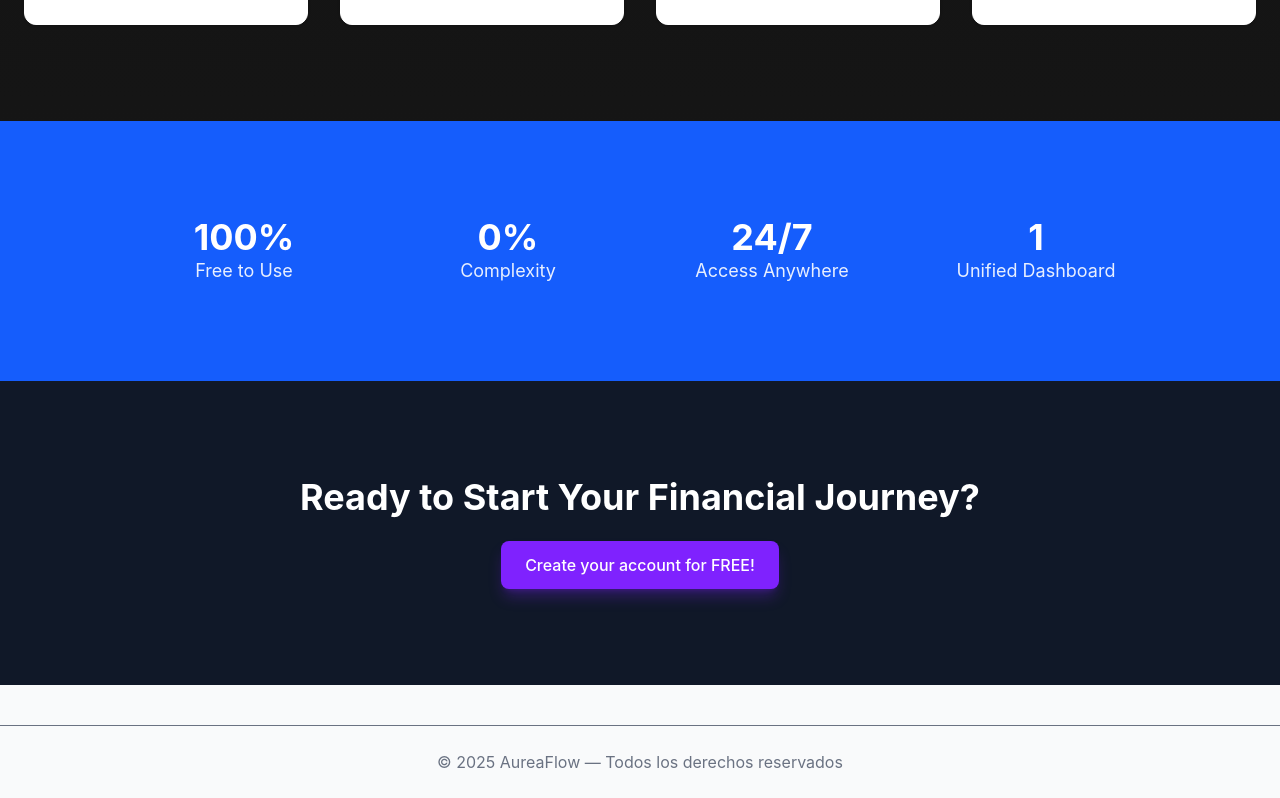
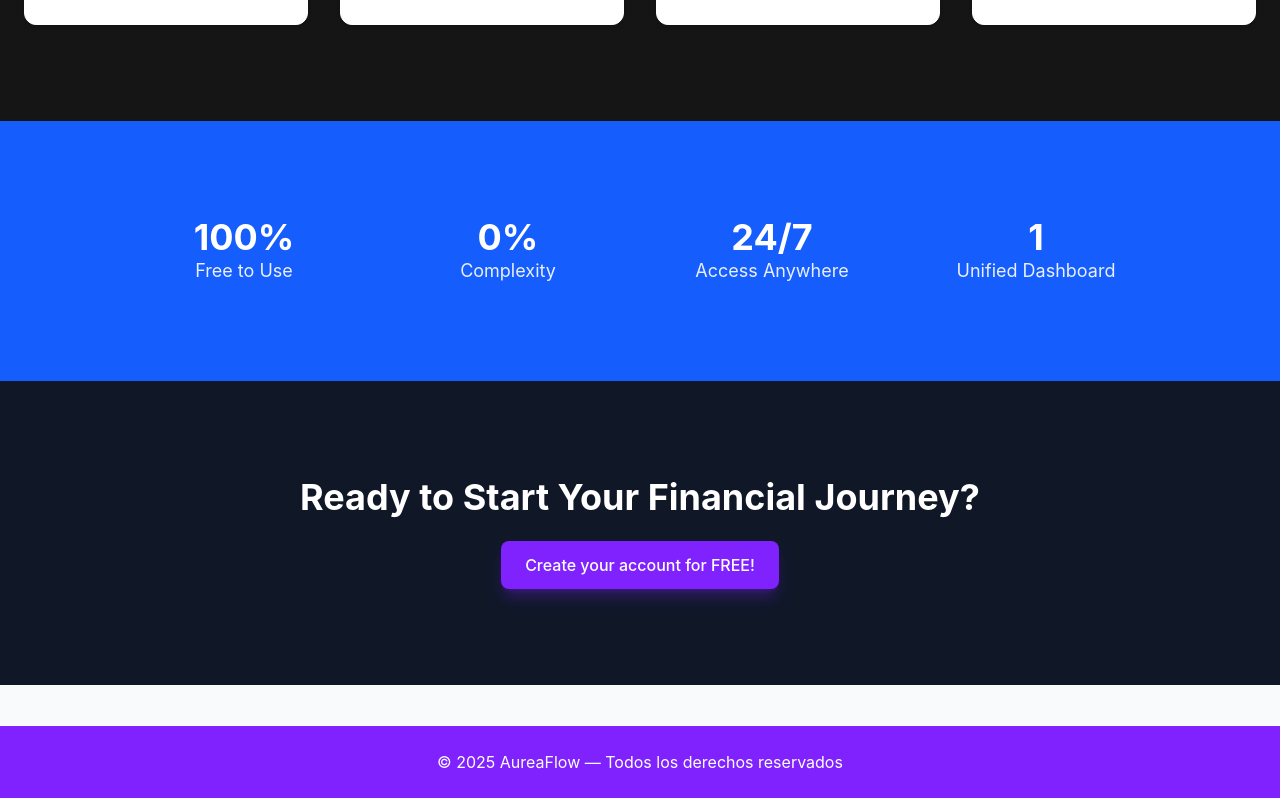
Before and after one commit to Guillo343/AureaFlow, a React (Vite) app in the folder aureaflow/: page / in a window 1280 px wide. Shown: the part 1173-1971 px from the top of the page. Built offline with nearby package versions, Linux system fonts and the light colour scheme; no server answers.

Commit message:
Summary
pequeño cambio, se va a rediseñar los colores y uso del landing

```diff
--- a/aureaflow/src/components/Navbar.tsx
+++ b/aureaflow/src/components/Navbar.tsx
@@ -5,7 +5,7 @@ const MotionLink = motion(Link);
 
 export default function Navbar() {
   return (
-    <header className="w-full py-4">
+    <header className="w-full py-4 ">
       <nav className="container-main flex items-center justify-between">
         {/* Logo */}
         <h1 className="text-2xl font-bold">
--- a/aureaflow/src/pages/Loading/Footer.tsx
+++ b/aureaflow/src/pages/Loading/Footer.tsx
@@ -1,6 +1,6 @@
 export default function Footer() {
   return (
-    <footer className="w-full py-6 text-center text-gray-500 border-t mt-10">
+    <footer className="bg-violet-600 w-full py-6 text-center text-white border-t mt-10">
       © {new Date().getFullYear()} AureaFlow — Todos los derechos reservados
     </footer>
   );
```
